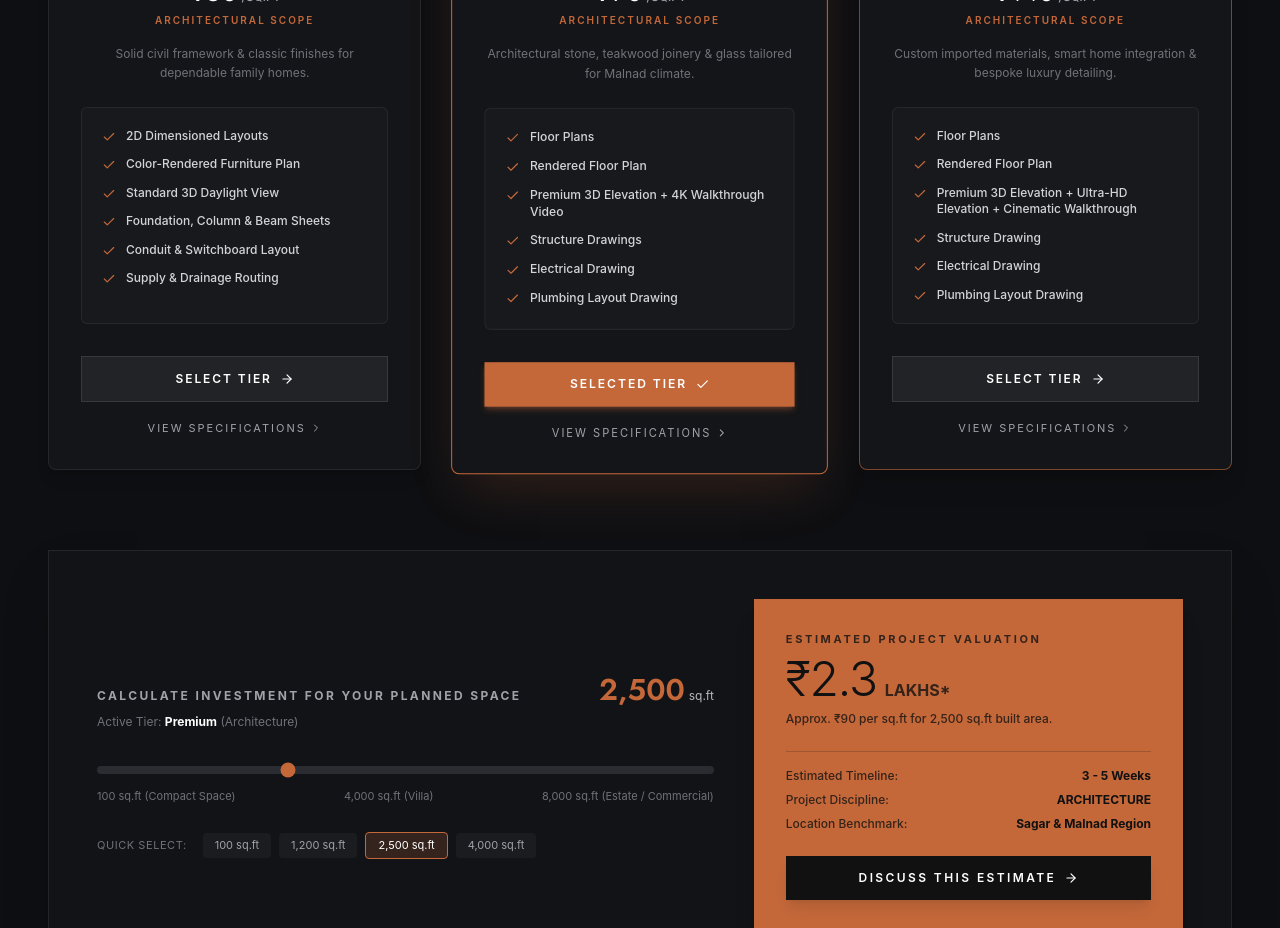
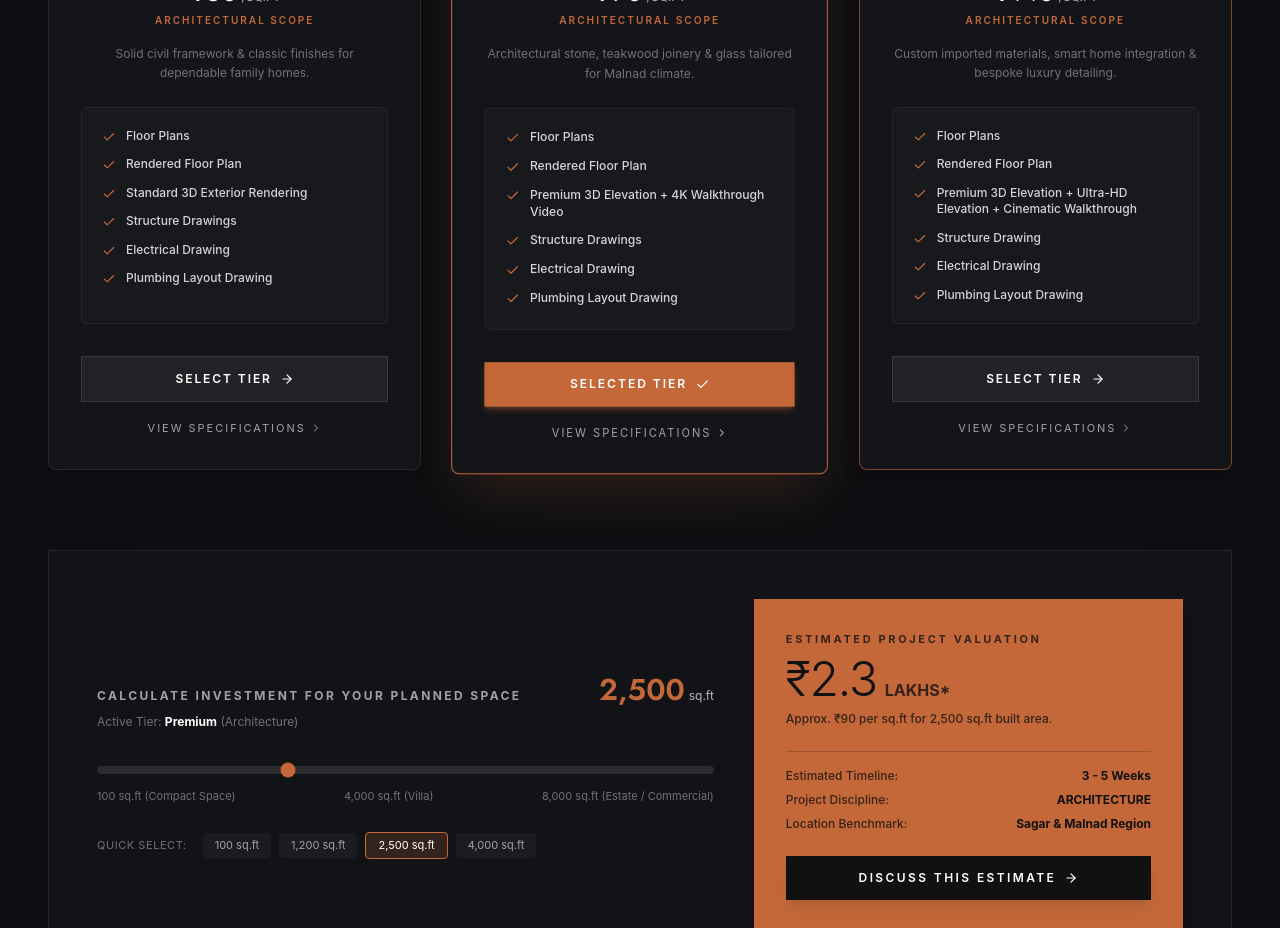
Before and after one commit to s3vprojectlab-boop/Elevate-Build-Tech, a Next.js app: page / in a window 1280 px wide. Shown: the part 7400-8328 px from the top of the page. Built offline with nearby package versions, Linux system fonts and the light colour scheme.

Commit message:
Update ECO BUDGET Architecture Only checklist

```diff
--- a/components/CostEstimator.tsx
+++ b/components/CostEstimator.tsx
@@ -71,12 +71,12 @@ export default function CostEstimator() {
         "Sagar Municipal (CMC) & Panchayat Approvals Support",
       ],
       architectureHighlights: [
-        "2D Dimensioned Layouts",
-        "Color-Rendered Furniture Plan",
-        "Standard 3D Daylight View",
-        "Foundation, Column & Beam Sheets",
-        "Conduit & Switchboard Layout",
-        "Supply & Drainage Routing",
+        "Floor Plans",
+        "Rendered Floor Plan",
+        "Standard 3D Exterior Rendering",
+        "Structure Drawings",
+        "Electrical Drawing",
+        "Plumbing Layout Drawing",
       ],
       specifications: {
         structure: "ACC / Ultratech 43/53 grade cement, Fe500 grade TMT steel, solid concrete block masonry, 10' ceiling height.",
@@ -168,12 +168,12 @@ export default function CostEstimator() {
   // Architecture-specific deliverable specifications for the modal
   const architectureModalSpecs = {
     standard: [
-      { title: "2D Dimensioned Layouts", desc: "Comprehensive architectural layouts with precise room dimensions, space zoning, circulation mapping, and furniture placement." },
-      { title: "Color-Rendered Furniture Plan", desc: "Presentation plan illustrating realistic textures, furniture arrangement, and spatial layout." },
-      { title: "Standard 3D Daylight View", desc: "Photorealistic exterior 3D daytime render displaying facade finishes, rooflines, and materials." },
-      { title: "Foundation, Column & Beam Sheets", desc: "Complete structural engineering sheets: foundation footings, columns, beam schedules, and slab reinforcement." },
-      { title: "Conduit & Switchboard Layout", desc: "Detailed electrical routing, switchboard elevations, light points, and power distribution diagrams." },
-      { title: "Supply & Drainage Routing", desc: "Water supply piping, drainage routes, soil waste lines, and external inspection chambers." },
+      { title: "Floor Plans", desc: "Comprehensive architectural layouts with precise room dimensions, space zoning, circulation mapping, and furniture placement." },
+      { title: "Rendered Floor Plan", desc: "Presentation plan illustrating realistic textures, furniture arrangement, and spatial layout." },
+      { title: "Standard 3D Exterior Rendering", desc: "Photorealistic exterior 3D daytime render displaying facade finishes, rooflines, and materials." },
+      { title: "Structure Drawings", desc: "Complete structural engineering sheets: foundation footings, columns, beam schedules, and slab reinforcement." },
+      { title: "Electrical Drawing", desc: "Detailed electrical routing, switchboard elevations, light points, and power distribution diagrams." },
+      { title: "Plumbing Layout Drawing", desc: "Water supply piping, drainage routes, soil waste lines, and external inspection chambers." },
     ],
     premium: [
       { title: "Floor Plans", desc: "Detailed 2D architectural master drawings, longitudinal/cross sections, and window/door schedules." },
```
